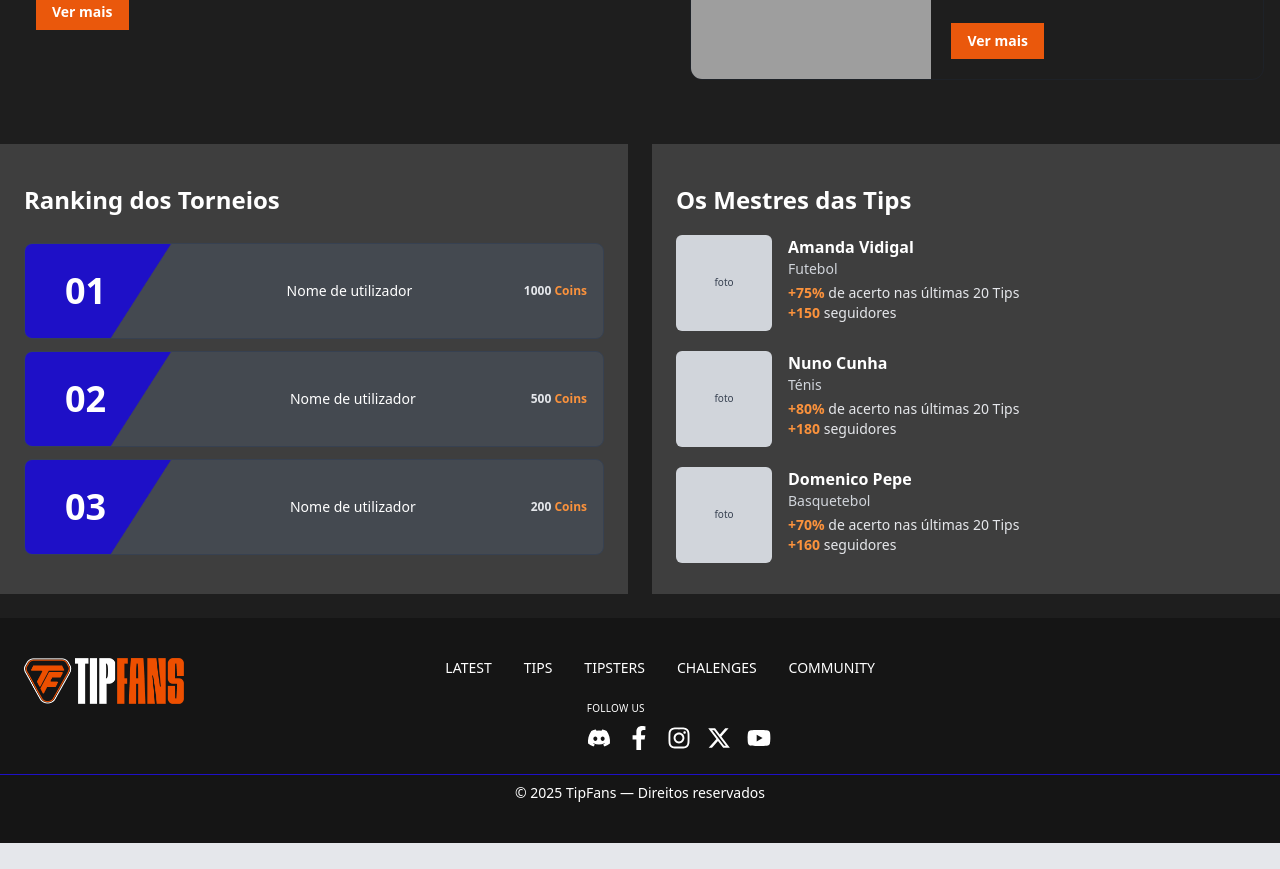
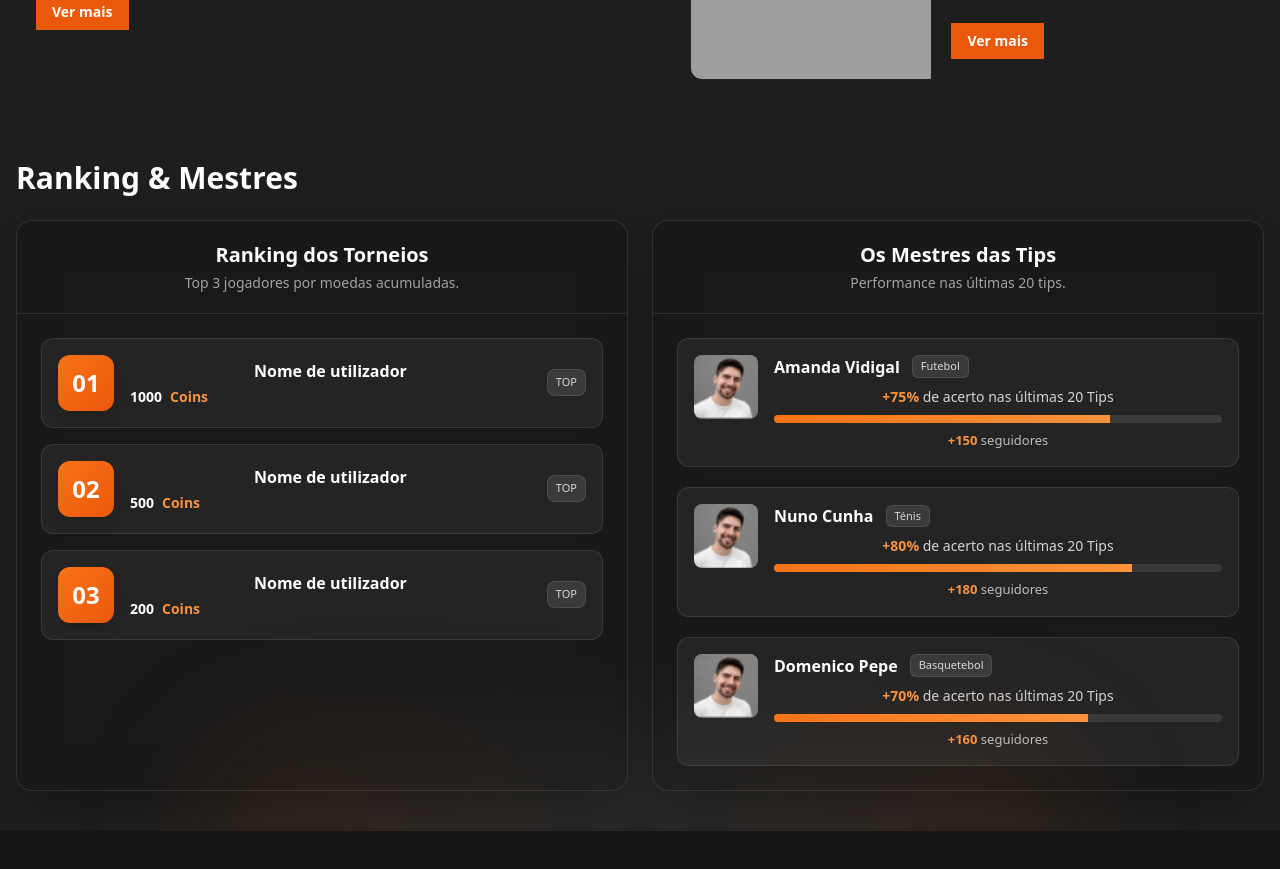
Before and after one commit to CrunchEQDevs/tipfans-website, a Next.js app: page / in a window 1280 px wide. Shown: the part 1900-2769 px from the top of the page. Before the commit the page ends 2743 px from the top, so only its background shows below. Built offline with nearby package versions, Linux system fonts and the light colour scheme; no server answers; grey boxes are pictures that could not be loaded.

Commit message:
alteracoes nav, footer, ranquink

```diff
--- a/src/components/Footer.tsx
+++ b/src/components/Footer.tsx
@@ -4,12 +4,7 @@ import Image from 'next/image';
 import Link from 'next/link';
 import { useTheme } from 'next-themes';
 import { useEffect, useState } from 'react';
-import {
-  FaFacebookF,
-  FaInstagram,
-  FaYoutube,
-  FaDiscord,      // ✅ faltava este import
-} from 'react-icons/fa';
+import { FaFacebookF, FaInstagram, FaYoutube, FaDiscord } from 'react-icons/fa';
 import { FaXTwitter } from 'react-icons/fa6';
 
 export default function Footer() {
@@ -18,56 +13,56 @@ export default function Footer() {
 
   useEffect(() => setMounted(true), []);
 
-  const getLogo = () => {
-    if (!mounted) return '/Logo_TipFans.png';
-    return theme === 'dark' ? '/Logo_TipFans.png' : '/Logo_TipFans.png';
-  };
+  const getLogo = () => (!mounted ? '/Logo_TipFans.png' : '/Logo_TipFans.png');
 
   return (
     <footer className="relative z-10 overflow-hidden bg-[#151515] text-white py-10">
       {/* Conteúdo */}
-      <div className="max-w-7xl mx-auto px-6 grid grid-cols-1 md:grid-cols-3 gap-8 text-center md:text-left border-b border-[#1E10C7] w-full pb-6">
-        {/* Logo */}
-        <div className="flex flex-col items-center md:items-start gap-4">
+      <div className="max-w-7xl mx-auto px-6 grid grid-cols-1 md:grid-cols-3 gap-6 border-b border-[#1E10C7] pb-6">
+        {/* Logo (fica no lugar: esquerda no desktop, centro no mobile) */}
+        <div className="flex flex-col items-center md:items-start">
           {mounted && (
             <Image
               src={getLogo()}
               alt="Logo TipFans"
               width={160}
               height={100}
-              style={{ height: 'auto', transition: 'opacity 0.5s ease-in-out' }}
+              className="h-auto"
+              priority
             />
           )}
         </div>
 
-        {/* Navegação */}
-        <div className="flex flex-auto gap-8 text-sm font-medium">
-          <Link href="#" className="hover:underline text-white">LATEST</Link>
-          <Link href="#" className="hover:underline text-white">TIPS</Link>
-          <Link href="#" className="hover:underline text-white">TIPSTERS</Link>
-          <Link href="#" className="hover:underline text-white">CHALENGES</Link>
-          <Link href="#" className="hover:underline text-white">COMMUNITY</Link>
+        {/* Navegação (centralizada) */}
+        <nav className="flex flex-col items-center justify-center gap-3 text-sm font-medium">
+          <div className="flex flex-wrap items-center justify-center gap-3">
+            <Link href="#" className="hover:underline">LATEST</Link>
+            <Link href="#" className="hover:underline">TIPS</Link>
+            <Link href="#" className="hover:underline">TIPSTERS</Link>
+            <Link href="#" className="hover:underline">CHALLENGES</Link>
+            <Link href="#" className="hover:underline">COMMUNITY</Link>
+          </div>
+        </nav>
 
-          {/* Redes sociais */}
-          <div className="items-center md:items-end gap-4 relative mt-10 right-80">
-            <h3 className="text-justify uppercase tracking-wide text-[10px]">Follow us</h3>
-            <div className="flex gap-4 text-xl mt-2">
+        {/* Redes sociais (título + ícones centralizados) */}
+        <div className="flex flex-col items-center justify-center">
+          <h3 className="uppercase tracking-widest text-[10px] text-white/80">Follow us</h3>
+          <div className="mt-3 flex items-center justify-center gap-4 text-xl">
             <a aria-label="Discord" href="https://discord.com" target="_blank" rel="noreferrer">
-                <FaDiscord className="cursor-pointer hover:scale-110 transition  w-6 h-6 rounded-[3px]" />
+              <FaDiscord className="hover:scale-110 transition" />
             </a>
             <a aria-label="Facebook" href="https://facebook.com" target="_blank" rel="noreferrer">
-                <FaFacebookF className="cursor-pointer hover:scale-110 transition  w-6 h-6 rounded-[3px]" />
+              <FaFacebookF className="hover:scale-110 transition" />
             </a>
             <a aria-label="Instagram" href="https://instagram.com" target="_blank" rel="noreferrer">
-                <FaInstagram className="cursor-pointer hover:scale-110 transition  w-6 h-6 rounded-[3px]" />
+              <FaInstagram className="hover:scale-110 transition" />
             </a>
             <a aria-label="X (Twitter)" href="https://twitter.com" target="_blank" rel="noreferrer">
-                <FaXTwitter className="cursor-pointer hover:scale-110 transition  w-6 h-6 rounded-[3px]" />
+              <FaXTwitter className="hover:scale-110 transition" />
             </a>
             <a aria-label="YouTube" href="https://youtube.com" target="_blank" rel="noreferrer">
-                <FaYoutube className="cursor-pointer hover:scale-110 transition  w-6 h-6 rounded-[3px]" />
+              <FaYoutube className="hover:scale-110 transition" />
             </a>
-            </div>
           </div>
         </div>
       </div>
--- a/src/components/RankingMestresSection.tsx
+++ b/src/components/RankingMestresSection.tsx
@@ -1,11 +1,13 @@
 // src/components/RankingMestresSection.tsx
+'use client';
+
 import Image from 'next/image';
 
 type RankingItem = {
   pos: number;
   nome: string;
   coins: number;
-  bannerSrc: string; // ✅ imagem da faixa/chevron
+  bannerSrc?: string;
 };
 
 type Mestre = {
@@ -18,9 +20,9 @@ type Mestre = {
 };
 
 const rankingTop3: RankingItem[] = [
-  { pos: 1, nome: 'Nome de utilizador', coins: 1000, bannerSrc: '/Rectangle.png' },
-  { pos: 2, nome: 'Nome de utilizador', coins: 500,  bannerSrc: '/Rectangle.png' },
-  { pos: 3, nome: 'Nome de utilizador', coins: 200,  bannerSrc: '/Rectangle.png' },
+  { pos: 1, nome: 'Nome de utilizador', coins: 1000 },
+  { pos: 2, nome: 'Nome de utilizador', coins: 500 },
+  { pos: 3, nome: 'Nome de utilizador', coins: 200 },
 ];
 
 const mestres: Mestre[] = [
@@ -31,79 +33,126 @@ const mestres: Mestre[] = [
 
 export default function RankingMestresSection() {
   return (
-    <section className="bg-[#1E1E1E] py-6">
-      <div className="container mx-auto grid gap-6 md:grid-cols-2">
+    <section className="relative w-full bg-[#1E1E1E] py-10">
+      <div className="container mx-auto px-4">
+        {/* Cabeçalho */}
+        <div className="mb-6 flex items-center justify-between">
+          <h2 className="text-2xl md:text-3xl font-extrabold text-white">
+            Ranking & Mestres
+          </h2>
+        </div>
 
-        {/* ===== Quadrado 1: Ranking ===== */}
-        <div className=" bg-[#3E3E3E] p-6 h-[450px] md:h-[450px] flex flex-col">
-          <h3 className="text-2xl font-extrabold text-white mb-3 mt-4">Ranking dos Torneios</h3>
+        {/* Cartões */}
+        <div className="grid gap-6 md:grid-cols-2">
+          {/* ===== Ranking dos Torneios ===== */}
+          <div className="rounded-2xl border border-white/10 bg-neutral-900/70 backdrop-blur-xl shadow-2xl shadow-black/30 text-center">
+            <div className="border-b border-white/10 px-6 py-5">
+              <h3 className="text-xl font-bold text-white">Ranking dos Torneios</h3>
+              <p className="mt-1 text-sm text-white/60">
+                Top 3 jogadores por moedas acumuladas.
+              </p>
+            </div>
 
-          <div className="flex-1 grid content-center gap-3">
+            <ul className="p-4 sm:p-6 space-y-4">
               {rankingTop3.map((item) => (
-              <div
+                <li
                   key={item.pos}
-                className="relative h-24 rounded-lg bg-gray-600/50 border border-gray-700 pl-[150px] pr-4 flex items-center justify-between overflow-hidden"
+                  className="group relative overflow-hidden rounded-xl border border-white/10 bg-white/5"
                 >
-                {/* Faixa da esquerda (imagem + número) */}
-                <div className="absolute inset-y-0 left-0 w-[150px] h-30">
-                  <div className="relative h-full w-full">
-                    <Image
-                      src={item.bannerSrc}
-                      alt={`Faixa posição ${item.pos}`}
-                      fill
-                      className="object-cover"
-                      sizes="150px"
-                      priority={item.pos === 1}
-                    />
-                    <p className="absolute left-10 top-1/2 -translate-y-1/2 font-extrabold text-4xl text-white">
+                  <div className="flex items-center gap-4 p-4">
+                    {/* faixa/número */}
+                    <div className="relative shrink-0">
+                      <div className="grid h-14 w-14 place-items-center rounded-xl bg-gradient-to-br from-orange-500 to-orange-600 text-white font-extrabold text-2xl leading-none shadow-lg">
                         {String(item.pos).padStart(2, '0')}
-                    </p>
                       </div>
                     </div>
 
-                <p className="flex-1 text-sm text-center text-white">{item.nome}</p>
-                <p className="text-xs text-gray-200 shrink-0">
-                  <span className="font-semibold">{item.coins}</span>{' '}
+                    <div className="min-w-0 flex-1">
+                      <p className="truncate text-white font-semibold">{item.nome}</p>
+                      <div className="mt-1 flex items-center gap-2 text-sm">
+                        <span className="font-semibold text-white">
+                          {item.coins.toLocaleString('pt-PT')}
+                        </span>
                         <span className="text-orange-400 font-semibold">Coins</span>
-                </p>
-              </div>
-            ))}
                       </div>
                     </div>
 
-        {/* ===== Quadrado 2: Mestres ===== */}
-        <div className="bg-[#3E3E3E] p-6 h-[450px] md:h-[450px] flex flex-col">
-          <h3 className="text-2xl font-extrabold text-white mb-3 mt-4">Os Mestres das Tips</h3>
-
-          <div className="flex-1 grid content-center gap-5">
-            {mestres.map((m, i) => (
-              <div key={i} className="flex items-start gap-4">
-                <div className="relative w-24 h-24 rounded-md bg-gray-300 text-gray-700 flex items-center justify-center text-[10px] overflow-hidden">
-                  {m.avatar ? (
-                    <Image src={m.avatar} alt={m.nome} fill className="object-cover" />
-                  ) : (
-                    'foto'
-                  )}
-                </div>
-
-                <div className="flex-1">
-                  <p className="text-base font-bold text-white">{m.nome}</p>
-                  <p className="text-sm text-gray-300">{m.modalidade}</p>
-                  <p className="mt-1 text-sm text-gray-200">
-                    <span className="text-orange-400 font-semibold">+{m.acertoPct}%</span>{' '}
-                    de acerto nas últimas {m.ultimas} Tips
-                  </p>
-                  <p className="text-sm text-gray-200">
-                    <span className="text-orange-400 font-semibold">+{m.seguidores}</span>{' '}
-                    seguidores
-                  </p>
-                </div>
-              </div>
-            ))}
+                    {/* selo premium */}
+                    <div className="shrink-0 rounded-lg border border-white/10 bg-white/10 px-2 py-1 text-[11px] text-white/80">
+                      TOP
                     </div>
                   </div>
 
+                  {/* linha brilho ao hover */}
+                  <div className="pointer-events-none absolute inset-x-0 bottom-0 h-0.5 origin-left scale-x-0 bg-gradient-to-r from-orange-400 via-yellow-300 to-orange-400 transition-transform duration-300 group-hover:scale-x-100" />
+                </li>
+              ))}
+            </ul>
           </div>
+
+          {/* ===== Os Mestres das Tips ===== */}
+          <div className="rounded-2xl border border-white/10 bg-neutral-900/70 backdrop-blur-xl shadow-2xl shadow-black/30 text-center">
+            <div className="border-b border-white/10 px-6 py-5">
+              <h3 className="text-xl font-bold text-white">Os Mestres das Tips</h3>
+              <p className="mt-1 text-sm text-white/60">
+                Performance nas últimas {mestres[0].ultimas} tips.
+              </p>
+            </div>
+
+            <ul className="p-4 sm:p-6 space-y-5">
+              {mestres.map((m, i) => (
+                <li key={i} className="rounded-xl border border-white/10 bg-white/5 p-4">
+                  <div className="flex items-start gap-4">
+                    {/* avatar */}
+<div className="relative h-16 w-16 shrink-0 overflow-hidden rounded-lg bg-white/10">
+  <Image
+    src={m.avatar ?? '/user.png'}   // ← usa o avatar, senão cai no /user.png
+    alt={m.nome}
+    fill
+    className="object-cover"
+    sizes="64px"
+  />
+</div>
+
+                    <div className="min-w-0 flex-1">
+                      <div className="flex flex-wrap items-center gap-x-3 gap-y-1">
+                        <p className="truncate text-white font-semibold">{m.nome}</p>
+                        <span className="rounded-md border border-white/10 bg-white/10 px-2 py-[2px] text-[11px] text-white/80">
+                          {m.modalidade}
+                        </span>
+                      </div>
+
+                      {/* métrica + barra */}
+                      <div className="mt-2 text-sm text-white/80">
+                        <span className="text-orange-400 font-semibold">+{m.acertoPct}%</span>{' '}
+                        de acerto nas últimas {m.ultimas} Tips
+                      </div>
+
+                      <div className="mt-2 h-2 w-full overflow-hidden rounded bg-white/10">
+                        <div
+                          className="h-full bg-gradient-to-r from-orange-500 to-orange-400"
+                          style={{ width: `${Math.min(100, m.acertoPct)}%` }}
+                        />
+                      </div>
+
+                      <div className="mt-2 text-[13px] text-white/70">
+                        <span className="text-orange-400 font-semibold">+{m.seguidores}</span>{' '}
+                        seguidores
+                      </div>
+                    </div>
+                  </div>
+                </li>
+              ))}
+            </ul>
+          </div>
+        </div>
+      </div>
+
+      {/* Ornamento leve */}
+      <div
+        aria-hidden
+        className="pointer-events-none absolute inset-x-0 -bottom-24 mx-auto h-48 max-w-4xl rounded-full bg-gradient-to-r from-orange-500/10 via-white/5 to-orange-500/10 blur-3xl"
+      />
     </section>
   );
 }
```
Also changed, not shown: src/components/Navbar.tsx (+83 -136 lines). Lines whose indentation alone changed are shown as unchanged.
